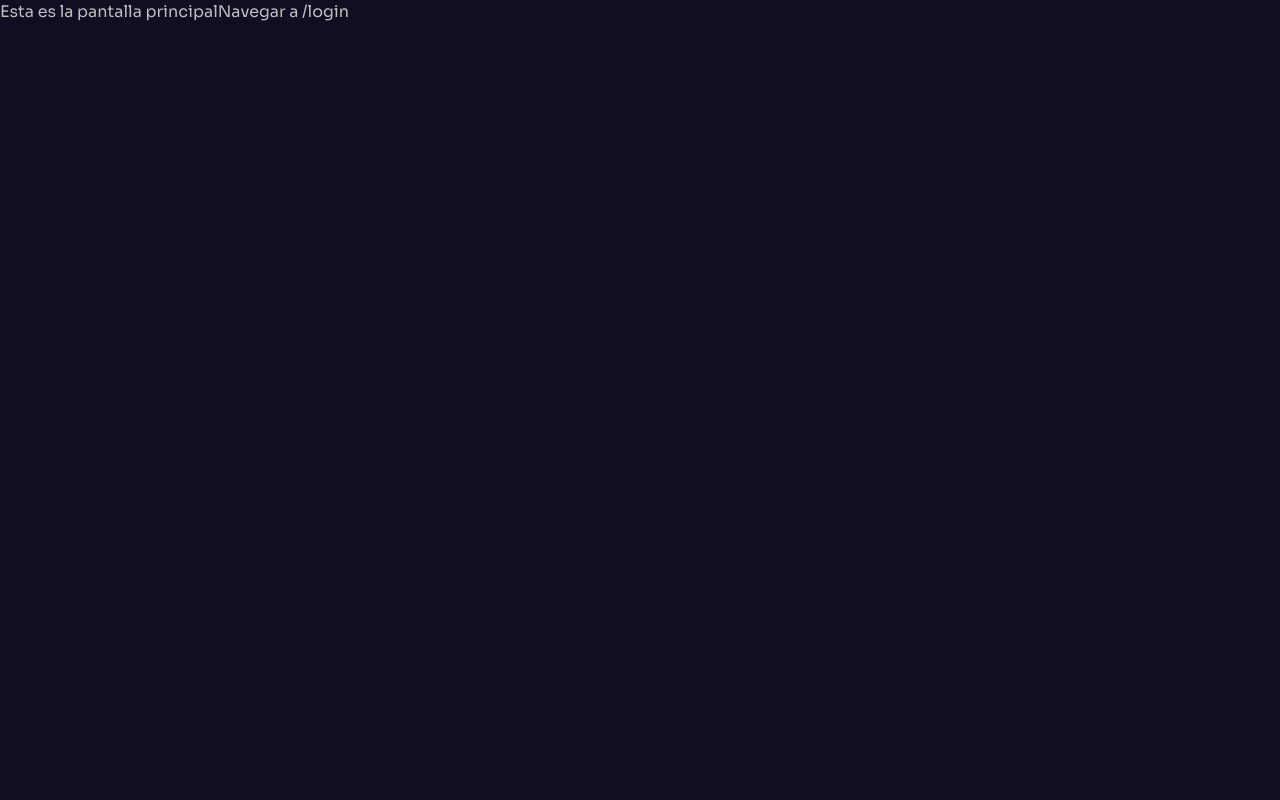
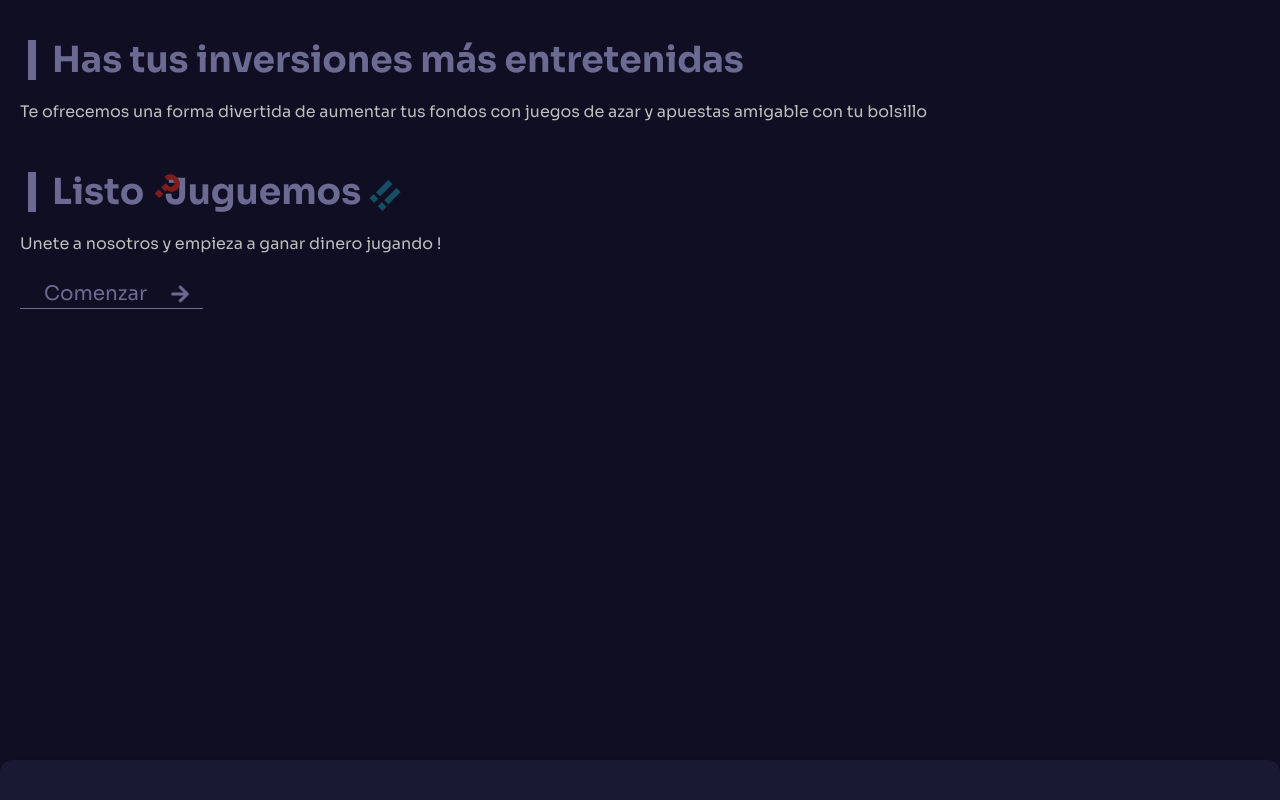
Before and after one commit to Sprout-Company/sproutcomp-server, a React app in the folder client/: page / in a window 1280 px wide. Built offline with nearby package versions, Linux system fonts and the light colour scheme.

Commit message:
feat: update Home page component

```diff
--- a/client/src/views/Home.jsx
+++ b/client/src/views/Home.jsx
@@ -1,13 +1,74 @@
 
-import { useNavigate } from "react-router-dom"
+import {
+  useNavigate,
+  Link,
+} from 'react-router-dom'
+import { FaArrowRight } from 'react-icons/fa'
 
+import BottomBar from '../shared/BottomBar.jsx'
+
+/**
+ * Home page
+ */
 export default function HomeView () {
   const navigate = useNavigate();
 
   return (
-    <div>
-      Esta es la pantalla principal
-      <button onClick={()=>{navigate('login')}}> Navegar a /login </button>
+    <div className='h-full flex flex-col'>
+      <div className='p-5 overflow-auto flex-grow'>
+
+        <HeaderAndBody
+          header='Has tus inversiones más entretenidas'
+          body='
+            Te ofrecemos una forma divertida de aumentar tus fondos con juegos de azar
+            y apuestas amigable con tu bolsillo
+          '
+        />
+
+        <HeaderAndBody
+          className='mt-12'
+          header={
+            <span className='flex flex-wrap'>
+              Listo <div className='transform rotate-45 translate-x-3 -translate-y-1 text-red-900'> ? </div>
+              Juguemos <div className='transform rotate-45 translate-x-3 translate-y-1 text-cyan-900'> !! </div>
+            </span>
+          }
+          body='Unete a nosotros y empieza a ganar dinero jugando !'
+        />
+
+        <div className='flex'>
+          <Link
+            to='/login'
+            className='
+              flex items-center
+              px-6 mt-6 text-xl text-primary
+              border-b border-current
+            '
+          >
+            <p> Comenzar </p>
+            <FaArrowRight className='ml-3 animate-point-right'/>
+          </Link>
+        </div>
+
+      </div>
+      <BottomBar/>
     </div>
   )
 }
+
+/**
+ * Informative fragment
+ * @private
+ */
+function HeaderAndBody ({className, header, body}) {
+  return (
+    <div className={className}>
+      <h1 className='text-primary border-l-current mx-2 my-5 text-4xl font-bold'>
+        { header }
+      </h1>
+      <p className='text-body'>
+        { body }
+      </p>
+    </div>
+  )
+}
```
